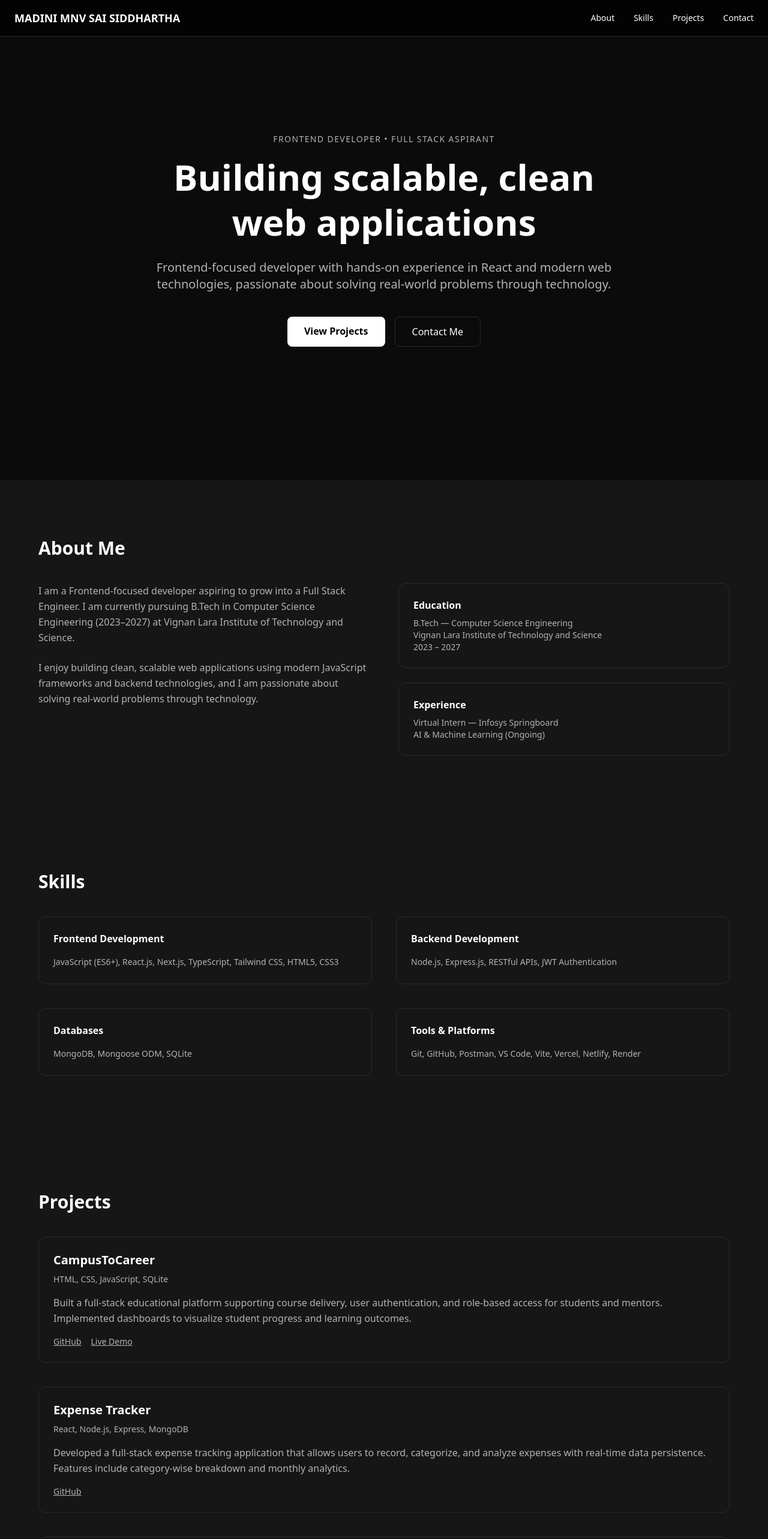
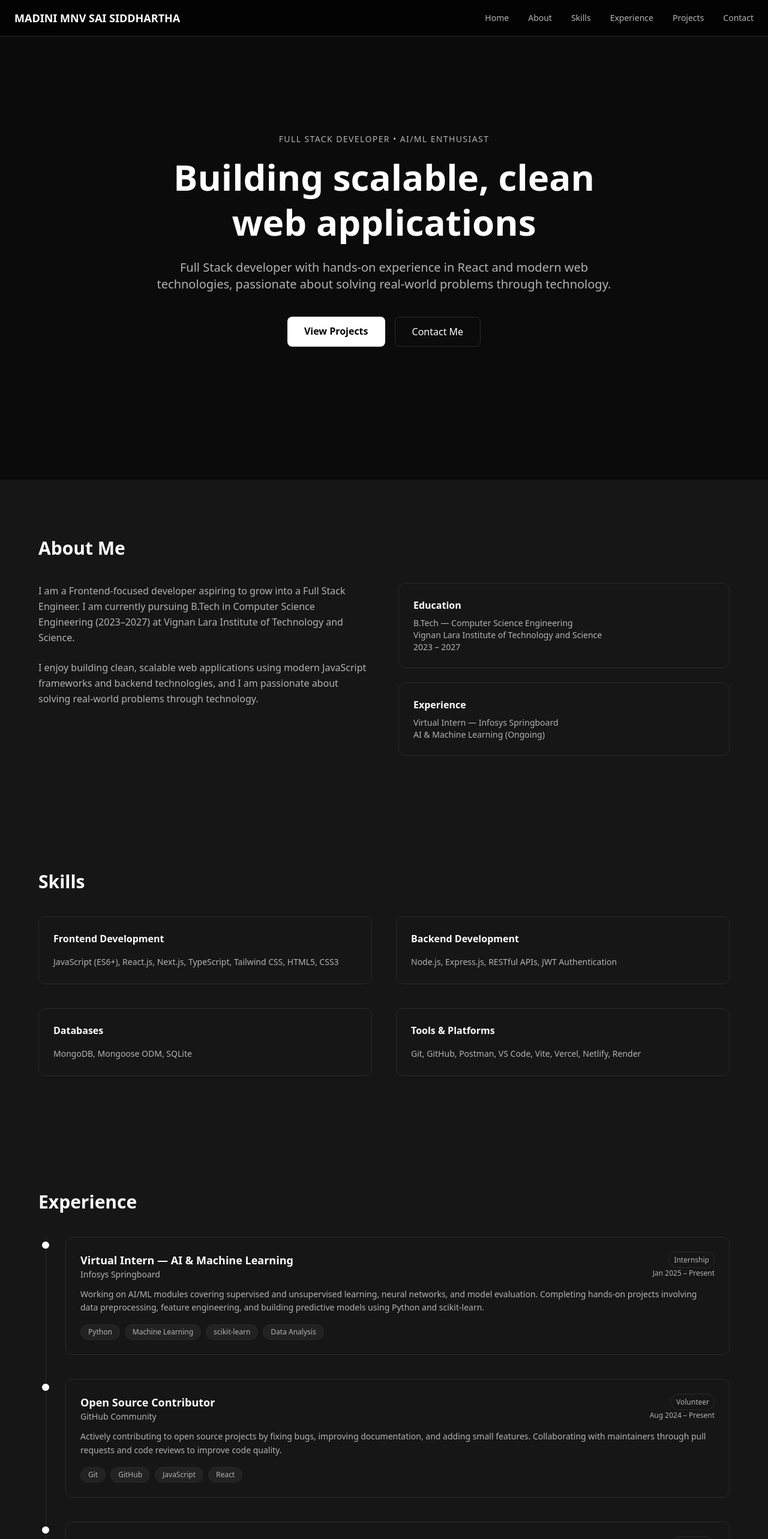
Before and after one commit to Siddharthmadini/portfolio, a React (Vite) app: page / in a window 1280 px wide. Shown: the top 2566 px of the page at 60% size. Built offline with nearby package versions, Linux system fonts and the light colour scheme.

Commit message:
Add Experience section and fix navbar routes

```diff
--- a/src/App.jsx
+++ b/src/App.jsx
@@ -2,6 +2,7 @@ import Navbar from "./components/Navbar";
 import Hero from "./components/Hero";
 import About from "./components/About";
 import Skills from "./components/Skills";
+import Experience from "./components/Experience";
 import Projects from "./components/Projects";
 import Contact from "./components/Contact";
 import Footer from "./components/Footer";
@@ -13,6 +14,7 @@ export default function App() {
       <Hero />
       <About />
       <Skills />
+      <Experience />
       <Projects />
       <Contact />
       <Footer />
--- /dev/null
+++ b/src/components/Experience.jsx
@@ -0,0 +1,106 @@
+import { motion } from "framer-motion";
+
+const experiences = [
+  {
+    role: "Virtual Intern — AI & Machine Learning",
+    company: "Infosys Springboard",
+    duration: "Jan 2025 – Present",
+    type: "Internship",
+    description:
+      "Working on AI/ML modules covering supervised and unsupervised learning, neural networks, and model evaluation. Completing hands-on projects involving data preprocessing, feature engineering, and building predictive models using Python and scikit-learn.",
+    tags: ["Python", "Machine Learning", "scikit-learn", "Data Analysis"],
+  },
+  {
+    role: "Open Source Contributor",
+    company: "GitHub Community",
+    duration: "Aug 2024 – Present",
+    type: "Volunteer",
+    description:
+      "Actively contributing to open source projects by fixing bugs, improving documentation, and adding small features. Collaborating with maintainers through pull requests and code reviews to improve code quality.",
+    tags: ["Git", "GitHub", "JavaScript", "React"],
+  },
+  {
+    role: "Freelance Web Developer",
+    company: "Self-Employed",
+    duration: "Jun 2024 – Present",
+    type: "Freelance",
+    description:
+      "Building responsive websites and web applications for small clients. Handling end-to-end development from requirement gathering to deployment on platforms like Vercel and Netlify.",
+    tags: ["React", "Node.js", "Tailwind CSS", "MongoDB"],
+  },
+];
+
+export default function Experience() {
+  return (
+    <section id="experience" className="scroll-mt-[90px]">
+      <motion.div
+        className="py-24 px-6 bg-[var(--bg-secondary)]"
+        initial={{ opacity: 0, y: 40 }}
+        whileInView={{ opacity: 1, y: 0 }}
+        viewport={{ once: true }}
+        transition={{ duration: 0.6 }}
+      >
+        <div className="max-w-6xl mx-auto">
+          <h2 className="text-3xl font-bold mb-10">Experience</h2>
+
+          <div className="relative border-l border-[var(--border-subtle)] ml-3 space-y-10">
+            {experiences.map((exp, index) => (
+              <motion.div
+                key={index}
+                initial={{ opacity: 0, x: -20 }}
+                whileInView={{ opacity: 1, x: 0 }}
+                viewport={{ once: true }}
+                transition={{ duration: 0.5, delay: index * 0.1 }}
+                className="relative pl-8"
+              >
+                {/* Timeline dot */}
+                <span className="absolute -left-[9px] top-1.5 w-4 h-4 rounded-full bg-white border-2 border-[var(--bg-secondary)]" />
+
+                <motion.div
+                  whileHover={{ y: -4 }}
+                  transition={{ duration: 0.2 }}
+                  className="border border-[var(--border-subtle)] rounded-xl p-6"
+                >
+                  {/* Header */}
+                  <div className="flex flex-wrap items-start justify-between gap-2 mb-3">
+                    <div>
+                      <h3 className="text-lg font-semibold">{exp.role}</h3>
+                      <p className="text-sm text-[var(--text-muted)]">
+                        {exp.company}
+                      </p>
+                    </div>
+                    <div className="text-right shrink-0">
+                      <span className="text-xs px-2 py-1 rounded-full border border-[var(--border-subtle)] text-[var(--text-muted)]">
+                        {exp.type}
+                      </span>
+                      <p className="text-xs text-[var(--text-muted)] mt-1">
+                        {exp.duration}
+                      </p>
+                    </div>
+                  </div>
+
+                  {/* Description */}
+                  <p className="text-sm text-[var(--text-muted)] leading-relaxed mb-4">
+                    {exp.description}
+                  </p>
+
+                  {/* Tags */}
+                  <div className="flex flex-wrap gap-2">
+                    {exp.tags.map((tag) => (
+                      <span
+                        key={tag}
+                        className="text-xs px-3 py-1 rounded-full bg-white/5 border border-[var(--border-subtle)] text-[var(--text-muted)]"
+                      >
+                        {tag}
+                      </span>
+                    ))}
+                  </div>
+                </motion.div>
+              </motion.div>
+            ))}
+          </div>
+        </div>
+      </motion.div>
+    </section>
+  );
+}
--- a/src/components/Hero.jsx
+++ b/src/components/Hero.jsx
@@ -1,7 +1,7 @@
 import {motion} from "framer-motion";
 export default function Hero() {
   return (
-    <section className="min-h-screen flex items-center justify-center px-6 bg-[var(--bg-main)] text-[var(--text-primary)]">
+    <section id="home" className="min-h-screen flex items-center justify-center px-6 bg-[var(--bg-main)] text-[var(--text-primary)]">
       <motion.div
         className="max-w-3xl text-center"
         initial={{ opacity: 0, y: 30 }}
@@ -10,7 +10,7 @@ export default function Hero() {
       >
         {/* Tag line */}
         <p className="uppercase tracking-widest text-sm mb-4 text-[var(--text-muted)]">
-          Frontend Developer • Full Stack Aspirant
+          Full Stack Developer • AI/ML Enthusiast
         </p>
 
         {/* Main heading */}
@@ -20,7 +20,7 @@ export default function Hero() {
 
         {/* Description */}
         <p className="text-lg md:text-xl text-[var(--text-muted)] mb-10">
-          Frontend-focused developer with hands-on experience in React and
+          Full Stack developer with hands-on experience in React and
           modern web technologies, passionate about solving real-world problems
           through technology.
         </p>
@@ -28,6 +28,7 @@ export default function Hero() {
         {/* Action buttons */}
         <div className="flex flex-wrap justify-center gap-4">
           <motion.a
+            href="#projects"
             whileHover={{ scale: 1.05 }}
             whileTap={{ scale: 0.97 }}
             className="px-7 py-3 bg-white text-black font-semibold rounded-lg"
--- a/src/components/Navbar.jsx
+++ b/src/components/Navbar.jsx
@@ -1,4 +1,13 @@
 import { useState } from "react";
+
+const navLinks = [
+  { label: "Home", href: "#home" },
+  { label: "About", href: "#about" },
+  { label: "Skills", href: "#skills" },
+  { label: "Experience", href: "#experience" },
+  { label: "Projects", href: "#projects" },
+  { label: "Contact", href: "#contact" },
+];
 
 export default function Navbar() {
   const [open, setOpen] = useState(false);
@@ -6,26 +15,29 @@ export default function Navbar() {
   return (
     <nav className="fixed top-0 left-0 w-full z-50 bg-black/70 border-b border-[var(--border-subtle)] backdrop-blur-md">
       <div className="max-w-7xl mx-auto px-6 py-4 flex justify-between items-center">
-        <h1 className="font-bold text-lg">MADINI MNV SAI SIDDHARTHA</h1>
+        <a href="#home" className="font-bold text-lg hover:opacity-80 transition">
+          MADINI MNV SAI SIDDHARTHA
+        </a>
 
         {/* Desktop Menu */}
         <div className="hidden md:flex gap-8 text-sm">
-          <a href="#about" className="hover:text-white transition">
-            About
-          </a>
-          <a href="#skills" className="hover:text-white transition">
-            Skills
-          </a>
-          <a href="#projects" className="hover:text-white transition">
-            Projects
-          </a>
-          <a href="#contact" className="hover:text-white transition">
-            Contact
-          </a>
+          {navLinks.map((link) => (
+            <a
+              key={link.href}
+              href={link.href}
+              className="text-[var(--text-muted)] hover:text-white transition"
+            >
+              {link.label}
+            </a>
+          ))}
         </div>
 
         {/* Mobile Button */}
-        <button onClick={() => setOpen(!open)} className="md:hidden text-2xl">
+        <button
+          onClick={() => setOpen(!open)}
+          className="md:hidden text-2xl"
+          aria-label="Toggle menu"
+        >
           {open ? "✕" : "☰"}
         </button>
       </div>
@@ -34,18 +46,16 @@ export default function Navbar() {
       {open && (
         <div className="md:hidden border-t border-[var(--border-subtle)] bg-[var(--bg-main)]">
           <div className="flex flex-col px-6 py-4 gap-4 text-sm">
-            <a onClick={() => setOpen(false)} href="#about">
-              About
-            </a>
-            <a onClick={() => setOpen(false)} href="#skills">
-              Skills
-            </a>
-            <a onClick={() => setOpen(false)} href="#projects">
-              Projects
-            </a>
-            <a onClick={() => setOpen(false)} href="#contact">
-              Contact
-            </a>
+            {navLinks.map((link) => (
+              <a
+                key={link.href}
+                href={link.href}
+                onClick={() => setOpen(false)}
+                className="text-[var(--text-muted)] hover:text-white transition"
+              >
+                {link.label}
+              </a>
+            ))}
           </div>
         </div>
       )}
```
